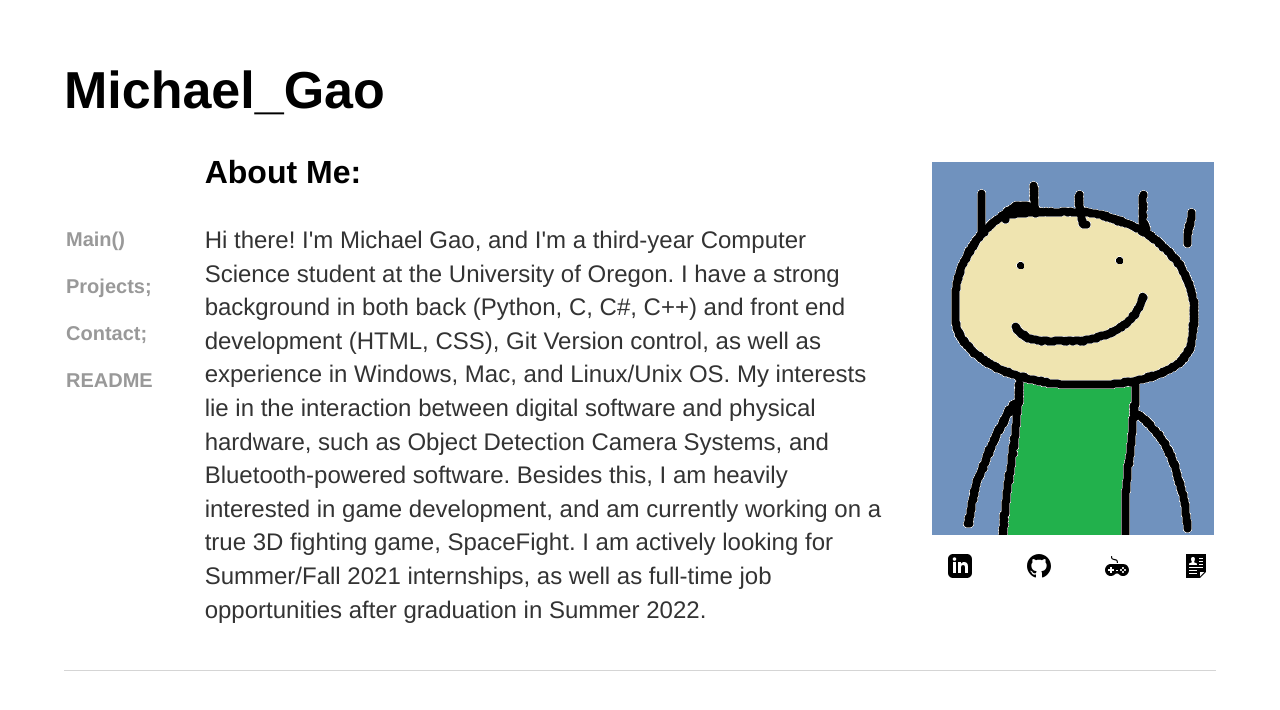
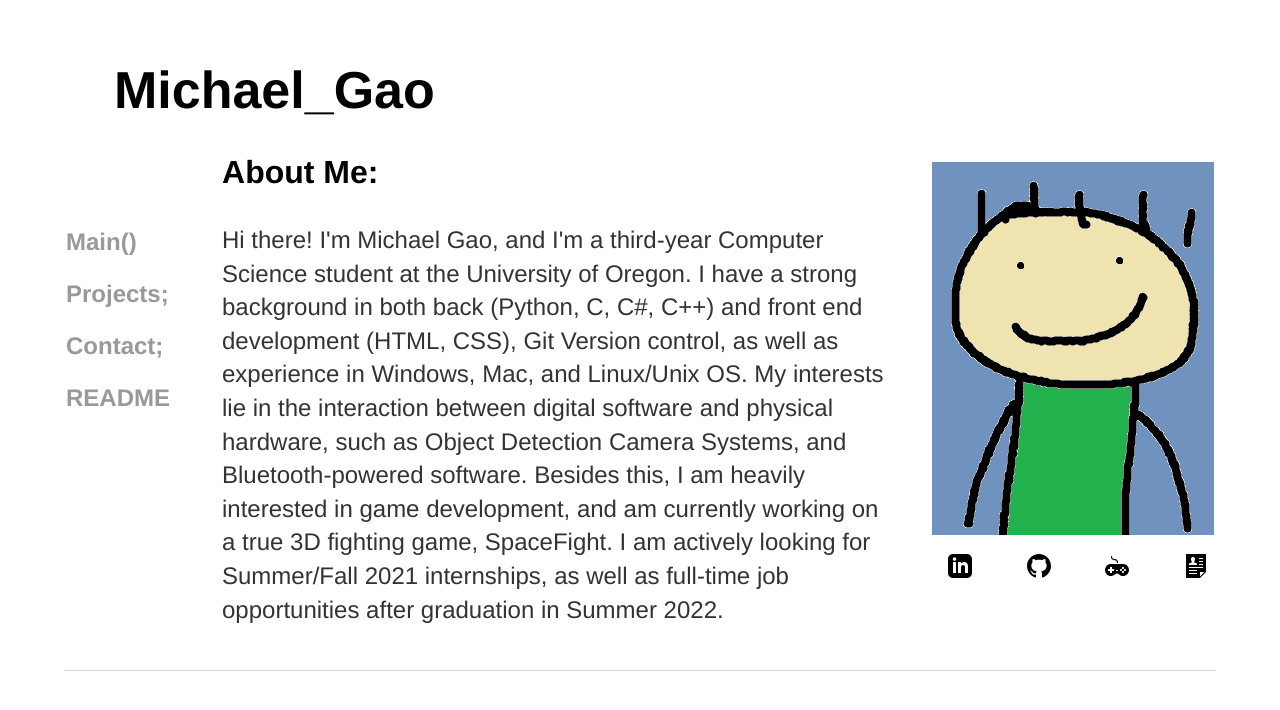
Before and after one commit to michael-c-gao/WebsiteOfMichael, a Jekyll site: the page built from index.html, in a window 1280 px wide. Shown: the top 710 px of the page. Built offline with Jekyll 4.4.1, drawn with Linux system fonts in a browser that asks for light colours.

Commit message:
Update main.css

```diff
--- a/css/main.css
+++ b/css/main.css
@@ -13,7 +13,7 @@ nav ul li, footer ul li {
     font-family:'Helvetica', 'Arial', 'Sans-Serif';
     display: inline;
     margin-right: 20px;
-    font-size: 1.25em;
+    font-size: 1.5em;
 }
 
 
@@ -30,7 +30,8 @@ a:hover {
 
 
 h1, h2, h3, h4, h5 { font-family: 'Helvetica', 'Arial', 'Sans-Serif'; }
-h1 { font-size: 3.25em;  }
+h1 { font-size: 3.25em;
+     padding-left: 50px;}
 h2 { font-size: 2.7em; }
 h3 { font-size: 2.0em; }
 h4 { font-size: 1.5em;}
```
